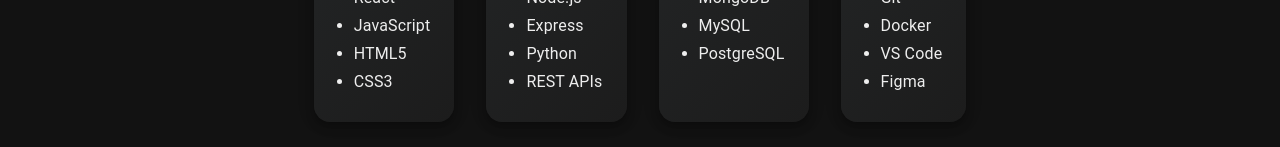
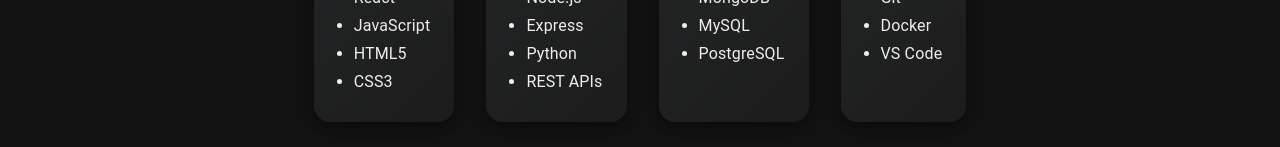
Before and after one commit to Miren3865/FUTURE_FS_01, a React (Vite) app: page /about in a window 1280 px wide. Shown: the part 653-800 px from the top of the page. Built offline with nearby package versions, Linux system fonts and the light colour scheme.

Commit message:
Update About.jsx

```diff
--- a/src/pages/About.jsx
+++ b/src/pages/About.jsx
@@ -11,7 +11,7 @@
   { category: 'Frontend', icon: <WebIcon color="primary" />, items: ['React', 'JavaScript', 'HTML5', 'CSS3'] },
   { category: 'Backend', icon: <CodeIcon color="secondary" />, items: ['Node.js', 'Express', 'Python', 'REST APIs'] },
   { category: 'Database', icon: <StorageIcon sx={{ color: '#4caf50' }} />, items: ['MongoDB', 'MySQL', 'PostgreSQL'] },
-  { category: 'Tools', icon: <BuildIcon sx={{ color: '#ffb300' }} />, items: ['Git', 'Docker', 'VS Code', 'Figma'] },
+  { category: 'Tools', icon: <BuildIcon sx={{ color: '#ffb300' }} />, items: ['Git', 'Docker', 'VS Code'] },
 ];
 
 const certificates = [
```
